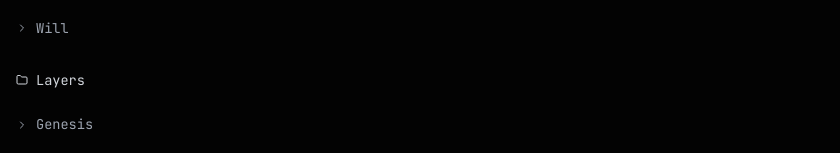
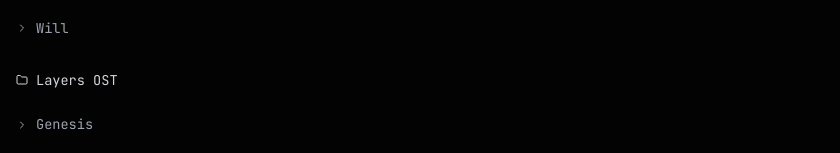
Before and after one commit to ur884241/phg-web, a React (Vite) app in the folder phageweb/: page / in a window 1280 px wide. Shown: the part 176-329 px from the top of the page, without its empty margins (0-840 px from the left). Built offline with nearby package versions, Linux system fonts and the light colour scheme.

Commit message:
Name correction.

```diff
--- a/phageweb/src/DesktopApp.jsx
+++ b/phageweb/src/DesktopApp.jsx
@@ -358,7 +358,7 @@
           <div className="p-4">
             <div className="flex items-center space-x-2 mb-6">
               <Folder className="w-3 h-3 text-gray-300" />
-              <span className="text-xs text-gray-300">Layers</span>
+              <span className="text-xs text-gray-300">Layers OST</span>
             </div>
             <ul className="space-y-4">
               {layers.map(layer => (
```
